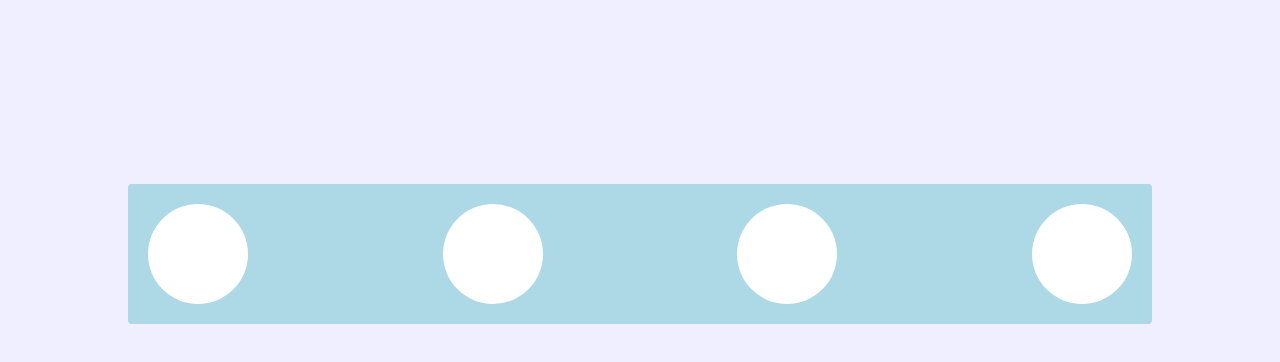
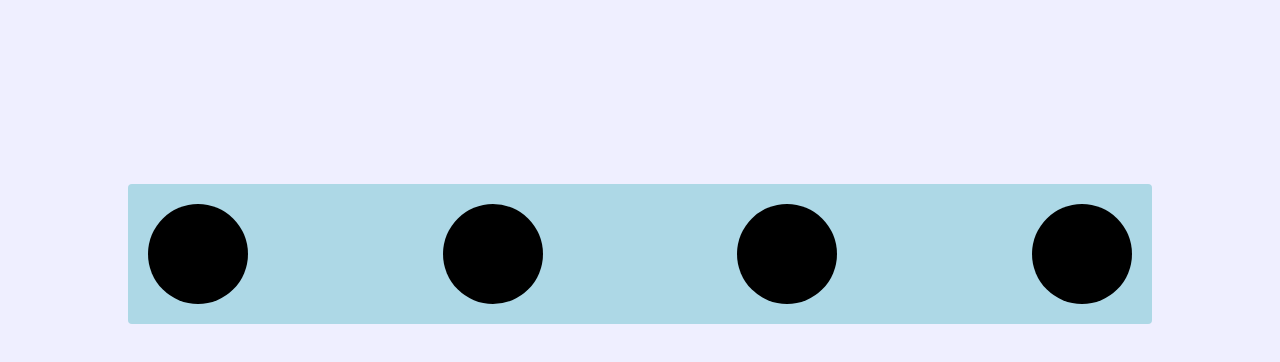
Before and after one commit to Refrase/my_git_test, a plain HTML site: page index.html in a window 1280 px wide. Shown: the part 64-426 px from the top of the page. Drawn offline with Linux system fonts and the light colour scheme.

Commit message:
changed box colors

```diff
--- a/css/style.css
+++ b/css/style.css
@@ -29,7 +29,7 @@ h1 {
 	height: 100px;
 	margin: 20px;
 	border-radius: 50%;
-	background: #fff;
+	background: #000;
 	transition: 0.3s ease-in-out all;
 	cursor: pointer;
 }
```
